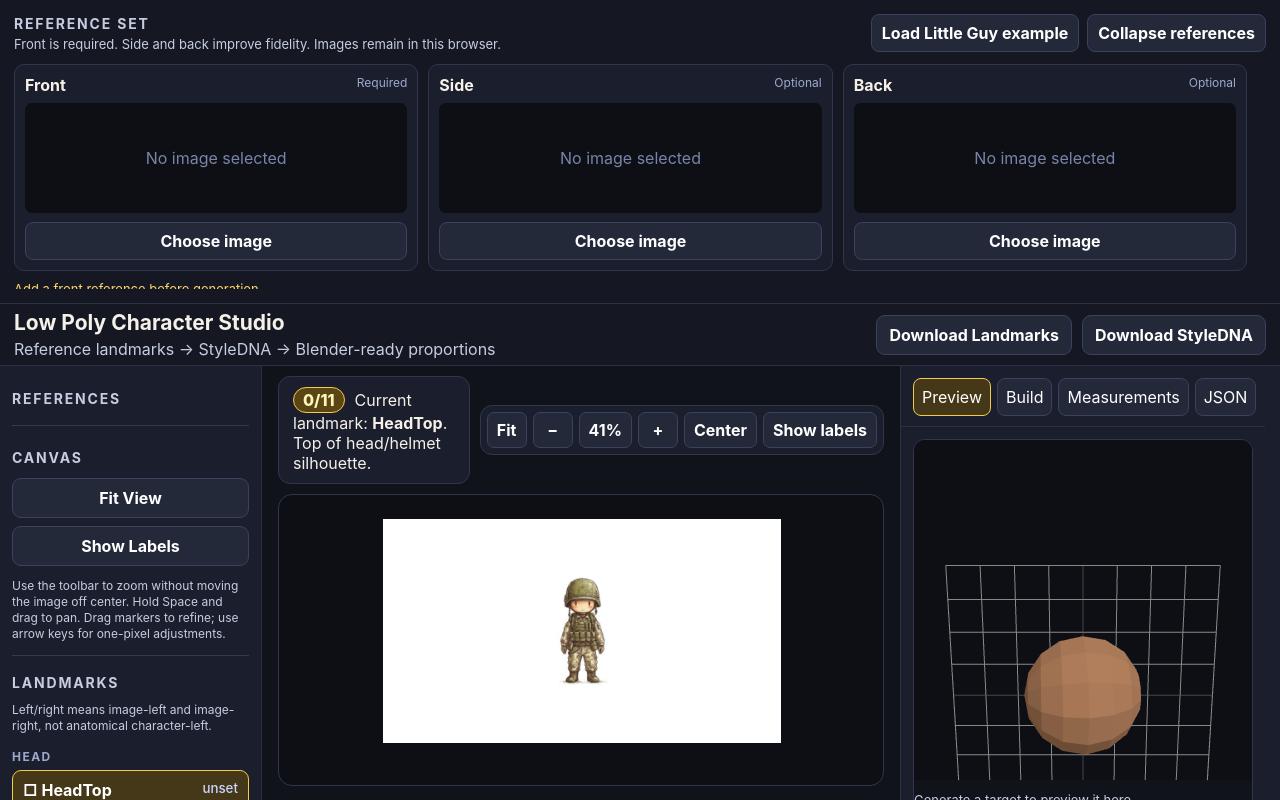
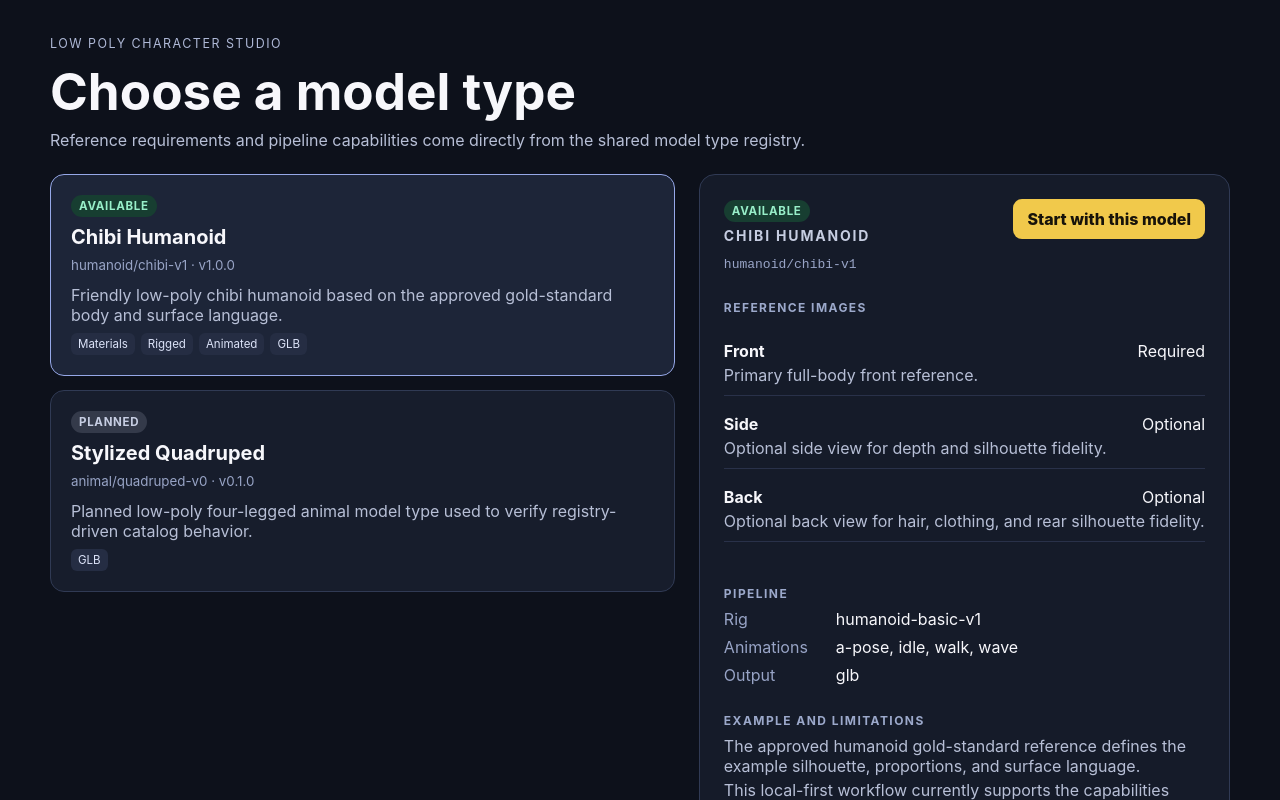
Before and after one commit to JCDevBot/low-poly-character-studio, a React (Vite) app in the folder apps/style-studio/: page / in a window 1280 px wide. Built offline with nearby package versions, Linux system fonts and the light colour scheme.

Commit message:
Launch Studio through model catalog

```diff
--- a/apps/style-studio/src/main.tsx
+++ b/apps/style-studio/src/main.tsx
@@ -1,11 +1,6 @@
 import React from 'react'
 import { createRoot } from 'react-dom/client'
-import { App } from './App'
-import { ReferenceWorkspace } from './ReferenceWorkspace'
+import { StudioShell } from './StudioShell'
 import './styles.css'
 
-createRoot(document.getElementById('root')!).render(
-  <ReferenceWorkspace>
-    <App />
-  </ReferenceWorkspace>
-)
+createRoot(document.getElementById('root')!).render(<StudioShell />)
```
